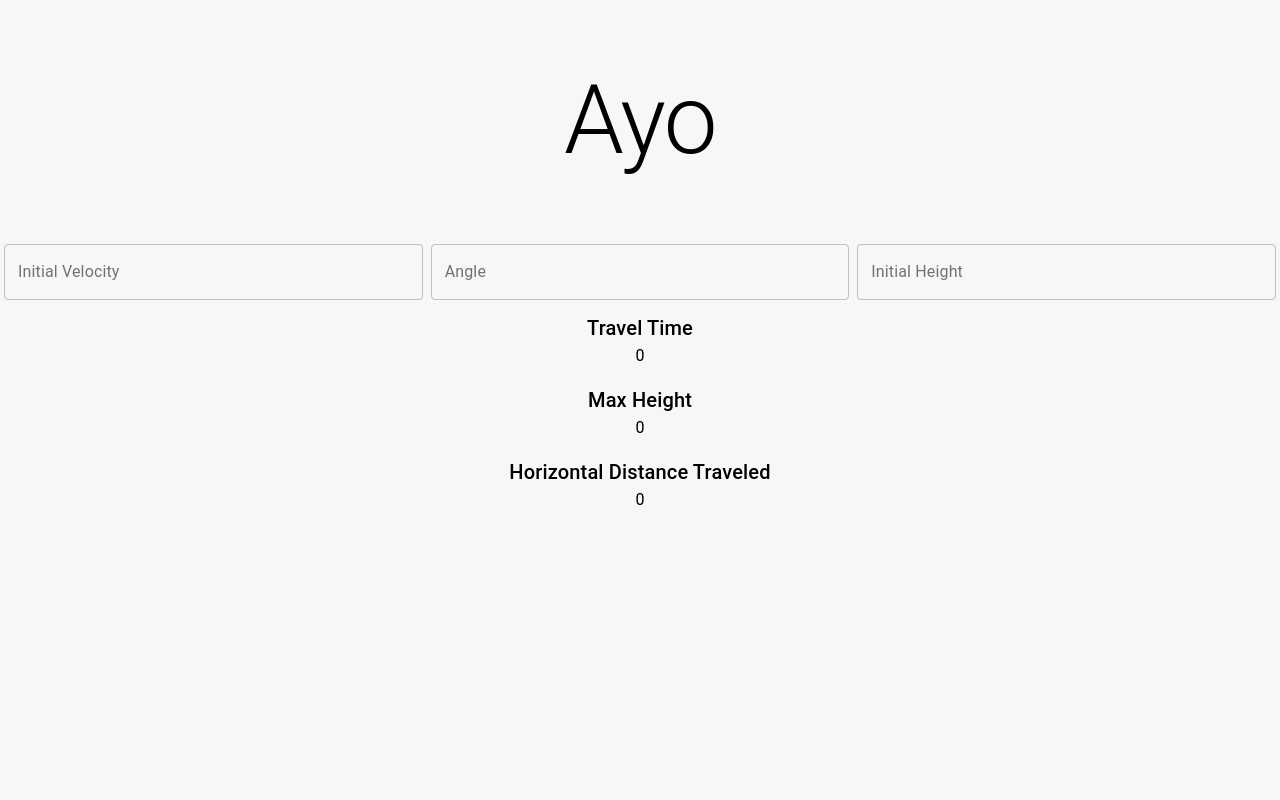
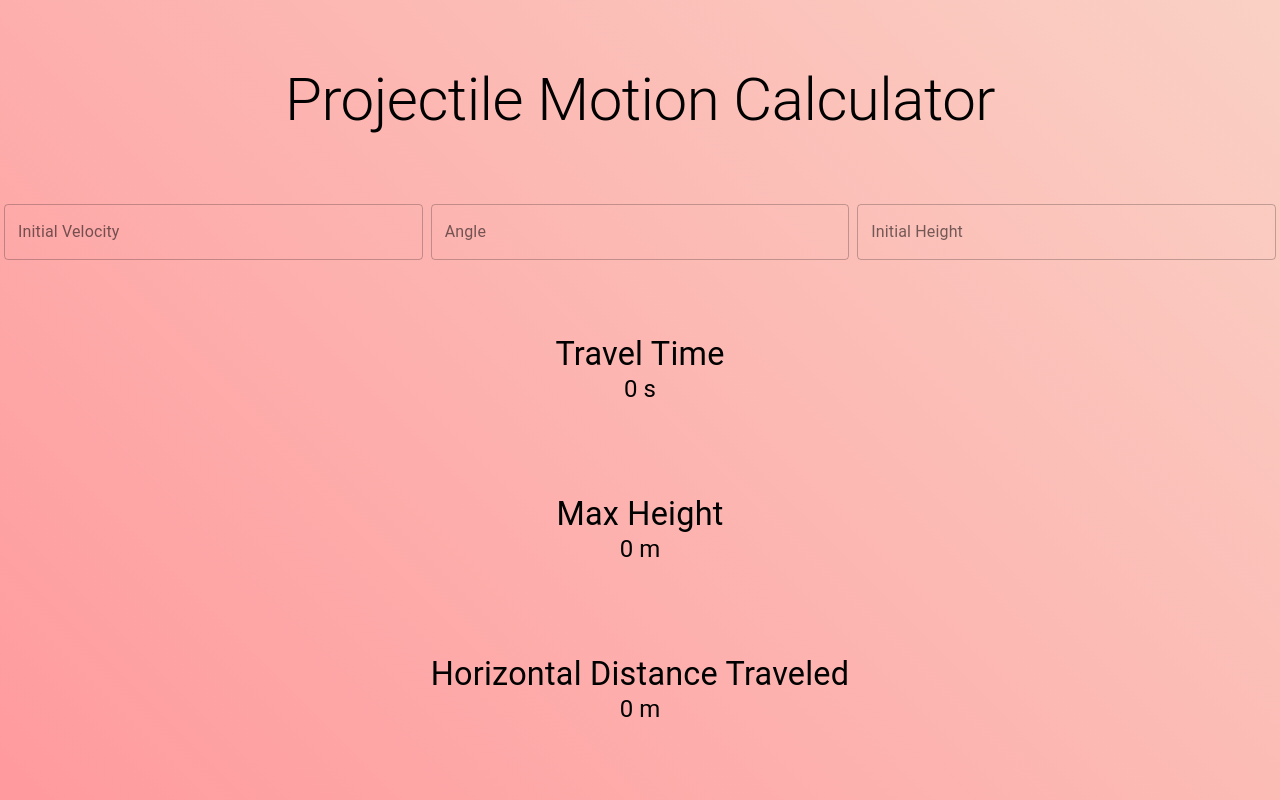
Before and after one commit to elsayedhazem/projectile-calc, a React (Create React App) app: page / in a window 1280 px wide. Built offline with nearby package versions, Linux system fonts and the light colour scheme.

Commit message:
added styles

```diff
--- a/src/App.css
+++ b/src/App.css
@@ -3,6 +3,11 @@
 }
 
 body {
-  background-color: #f7f7f7;
+  background-image: linear-gradient(
+    45deg,
+    #ff9a9e 0%,
+    #fad0c4 99%,
+    #fad0c4 100%
+  );
   margin: 0;
 }
--- a/src/components/ContentGrid.js
+++ b/src/components/ContentGrid.js
@@ -7,7 +7,7 @@ import Results from "./Results";
 
 const useStyles = makeStyles({
   gridMain: {
-    height: "70vh",
+    height: "75vh",
   },
 });
 
--- a/src/components/Form.js
+++ b/src/components/Form.js
@@ -5,7 +5,9 @@ import { makeStyles } from "@material-ui/core/styles";
 import theme from "../theme.js";
 
 const useStyles = makeStyles((theme) => ({
-  formInput: {},
+  formInput: {
+    height: "15%",
+  },
   formItem: {
     padding: theme.spacing(0.5),
   },
--- a/src/components/Results.js
+++ b/src/components/Results.js
@@ -1,37 +1,46 @@
 import React from "react";
-import { Grid, Typography } from "@material-ui/core/";
+import { Grid, Typography, Box } from "@material-ui/core/";
 import { makeStyles } from "@material-ui/core/styles";
-import theme from "../theme";
 
-const useStyles = makeStyles((theme) => ({
-  card: {
-    backgroundColor: "inherit",
-    textAlign: "center",
-    borderWidth: "0",
-  },
+const useStyles = makeStyles({
   gridItem: {
-    margin: theme.spacing(1),
+    height: "20vh",
+    display: "flex",
+    justifyContent: "center",
+    alignItems: "center",
     textAlign: "center",
   },
-}));
+});
 
 function Results(props) {
   const { travelTime, maxHeight, horizontalDistance } = props.values;
 
-  const classes = useStyles(theme);
+  const classes = useStyles();
   return (
-    <Grid className={classes.gridMain} item container direction="column">
+    <Grid item container direction="column">
       <Grid item className={classes.gridItem}>
-        <Typography variant="h6">Travel Time</Typography>
-        <Typography>{travelTime}</Typography>
+        <Box>
+          <Typography variant="h4">Travel Time</Typography>
+          <Typography>
+            <Typography variant="h5">{travelTime} s</Typography>
+          </Typography>
+        </Box>
       </Grid>
       <Grid item className={classes.gridItem}>
-        <Typography variant="h6">Max Height</Typography>
-        <Typography>{maxHeight}</Typography>
+        <Box>
+          <Typography variant="h4">Max Height</Typography>
+          <Typography>
+            <Typography variant="h5">{maxHeight} m</Typography>
+          </Typography>
+        </Box>
       </Grid>
       <Grid item className={classes.gridItem}>
-        <Typography variant="h6">Horizontal Distance Traveled</Typography>
-        <Typography>{horizontalDistance}</Typography>
+        <Box>
+          <Typography variant="h4">Horizontal Distance Traveled</Typography>
+          <Typography>
+            <Typography variant="h5">{horizontalDistance} m</Typography>
+          </Typography>
+        </Box>
       </Grid>
     </Grid>
   );
--- a/src/components/Title.js
+++ b/src/components/Title.js
@@ -4,7 +4,7 @@ import { makeStyles } from "@material-ui/core/styles";
 
 const useStyles = makeStyles({
   root: {
-    height: "30vh",
+    height: "25vh",
     minWidth: "100%",
     display: "flex",
     justifyContent: "center",
@@ -20,8 +20,8 @@ function Title() {
 
   return (
     <div className={classes.root}>
-      <Typography variant="h1" className={classes.title}>
-        Ayo
+      <Typography variant="h2" className={classes.title}>
+        Projectile Motion Calculator
       </Typography>
     </div>
   );
--- a/src/theme.js
+++ b/src/theme.js
@@ -1,6 +1,12 @@
 import { responsiveFontSizes, createMuiTheme } from "@material-ui/core/styles";
 
-let theme = createMuiTheme();
+let theme = createMuiTheme({
+  palette: {
+    primary: {
+      main: "#000000",
+    },
+  },
+});
 theme = responsiveFontSizes(theme);
 
 export default theme;
```
